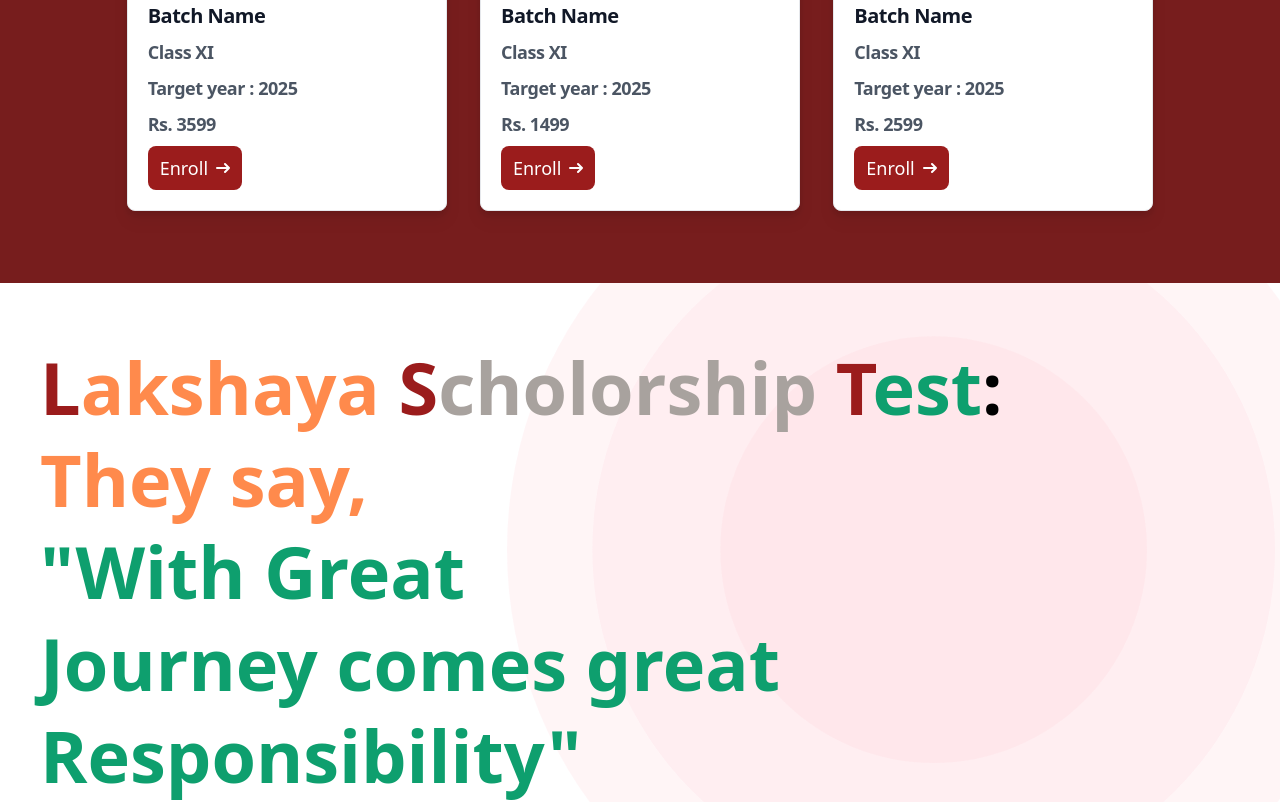
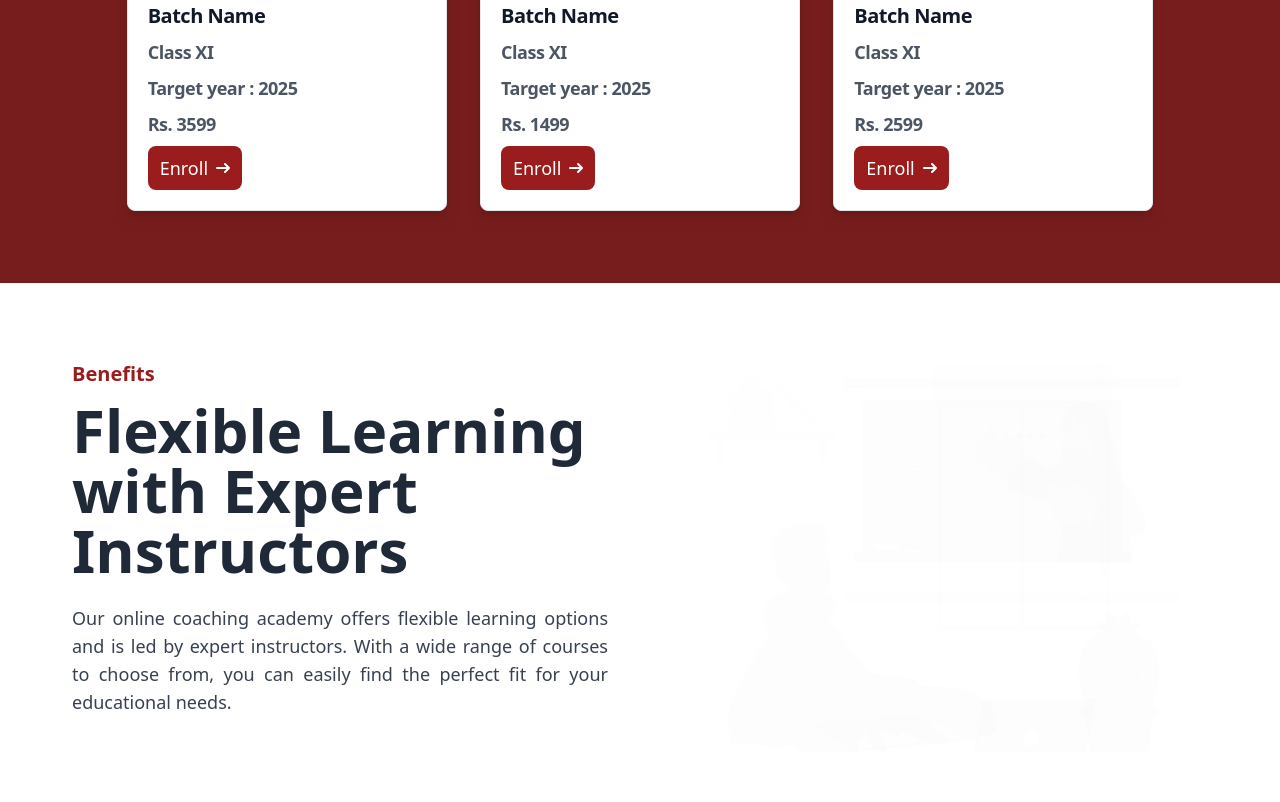
Before and after one commit to whyehtasam/Lakshaya, a React (Vite) app: page / in a window 1280 px wide. Shown: the part 1280-2082 px from the top of the page. Built offline with nearby package versions, Linux system fonts and the light colour scheme.

Commit message:
Add Benefits component to Landing page

```diff
--- /dev/null
+++ b/src/apps/landing/Benefits.jsx
@@ -0,0 +1,39 @@
+import { useState } from "react";
+import Header from "../../components/header/Header";
+import svg from '../../assets/benefits.svg'
+
+const Benefits = () => {
+  const [activeButton, setActiveButton] = useState(0);
+
+  return (
+    <section className="Benefits grid sm:grid-cols-2 grid-cols-1 gap-10 sm:gap-0  sm:pb-8 ">
+
+      <div className="relative grid place-content-center">
+        <Header
+          title="Benefits"
+          header="Flexible Learning with Expert Instructors"
+          description="Our online coaching academy offers flexible learning options and is led by expert instructors. With a wide range of courses to choose from, you can easily find the perfect fit for your educational needs."
+          titleStyle="lg:text-xl"
+          headerStyle="sm:text-6xl text-black "
+          descStyle="text-justify sm:text-lg text-gray-700"
+          className="pb-6 pt-4 space-y-"
+        />
+
+      </div>
+      <div className=" sm:px-10 sm:pt-10">
+        <div className="w-full h-full  rounded-lg  ">
+
+                <img
+
+                  src={svg}
+                  alt=""
+                  className="aspect-[4/3] object-cover h-full   hover:scale-105 duration-500 transition-all cursor-pointer"
+                />
+
+        </div>
+      </div>
+    </section>
+  );
+};
+
+export default Benefits;
--- a/src/apps/landing/Landing.jsx
+++ b/src/apps/landing/Landing.jsx
@@ -1,6 +1,7 @@
 import BlobCircle from "../../components/wrappers/BlobCircle";
 import Container from "../../components/wrappers/Container";
 import Batch from "./Batch";
+import Benefits from "./Benefits";
 import Hero from "./Hero";
 import ScholorshipHero from "./ScholorshipHero";
 
@@ -18,11 +19,14 @@
           <Batch />
         </Container>
       </div>
-      <Container className=" landing relative">
+      {/* <Container className=" landing relative">
         <div className="absolute h-[70vh] sm:h-auto sm:w-8/12 -z-50 -right-40 -top-0 sm:-right-20 sm:-top-40  opacity-50 sm:opacity-80">
           <BlobCircle />
         </div>
         <ScholorshipHero />
+      </Container> */}
+      <Container>
+        <Benefits/>
       </Container>
     </div>
   );
--- /dev/null
+++ b/src/components/header/Header.jsx
@@ -0,0 +1,22 @@
+
+const Header = ({title,header,description,className,titleStyle,headerStyle,descStyle}) => {
+    return (
+      <div className="">
+        <div className={"mx-auto md:px-8  sm:py-8 " + className}>
+          <p className={"mb-2 font-semibold text-red-800 md:mb-3  " + titleStyle}>
+            {title}
+          </p>
+
+          <h2 className={"mb-4  text-3xl   font-bold text-gray-800 md:mb-6 " + headerStyle}>
+            {header}
+          </h2>
+
+          <p className={"text-gray-500   " + descStyle}>
+          {description}
+          </p>
+        </div>
+      </div>
+    );
+  };
+
+  export default Header;
```
Also changed, not shown: src/assets/benefits.svg (added).
